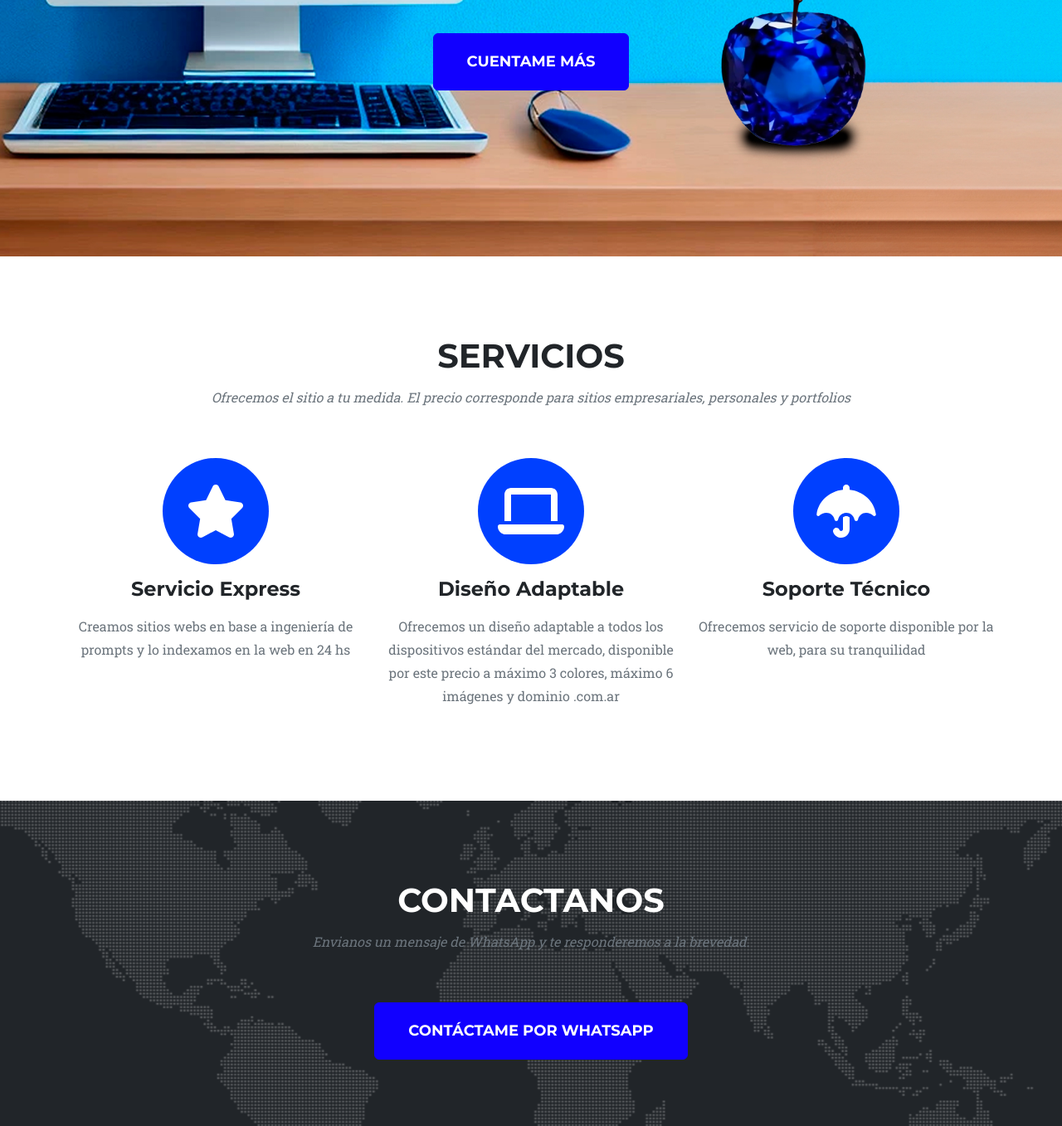
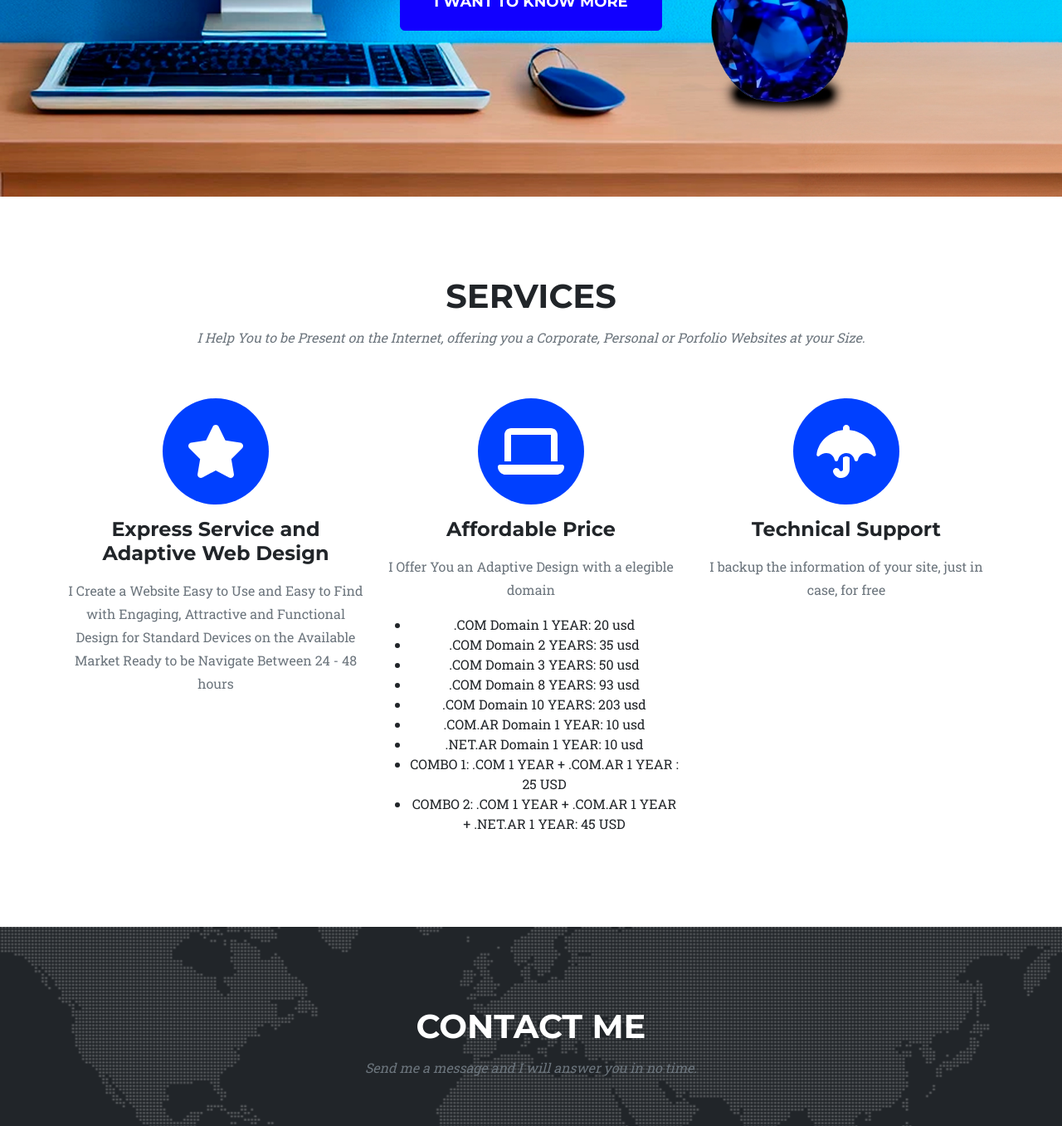
Before and after one commit to ivanayael/iycsapphirebusiness, a plain HTML site: page index.html in a window 1280 px wide. Shown: the part 580-1937 px from the top of the page at 83% size. Drawn offline with nearby package versions, Linux system fonts and the light colour scheme.

Commit message:
third commit: Price section added, english translation, price and market investigation (GoDaddy)

```diff
--- a/index.html
+++ b/index.html
@@ -3,16 +3,29 @@
     <head>
         <meta charset="utf-8" />
         <meta name="viewport" content="width=device-width, initial-scale=1, shrink-to-fit=no" />
-        <meta name="description" content="" />
-        <meta name="author" content="" />
-        <title>Agency - Start Bootstrap Theme</title>
+        <meta name="description" content="IYC Sapphire Web Development" />
+        <meta name="author" content="Ivana Yael Currá" />
+        <meta name="keywords" content="iyc,sapphire,website,web,webs,development,desarrollo,programación,ivana,yael,curra,diseño" />
+        <title>IYC Sapphire</title>
         <!-- Favicon-->
-        <link rel="icon" type="image/x-icon" href="assets/favicon.ico" />
+        <link type="image/png" sizes="16x16" rel="icon" href="assets/web/icons8-diamond-color-16.png">
+        <link type="image/png" sizes="32x32" rel="icon" href="assets/web/icons8-diamond-32.png">
+        <link type="image/png" sizes="96x96" rel="icon" href="assets/web/icons8-diamond-96.png">
+        <link rel="icon" type="image/png" sizes="72x72" href="assets/android/icons8-diamond-72.png">
+        <link rel="icon" type="image/png" sizes="96x96" href="assets/android/icons8-diamond-96.png">
+        <link rel="apple-touch-icon" type="image/png" sizes="57x57" href="assets/ios/icons8-diamond-57.png">
+        <link rel="apple-touch-icon" type="image/png" sizes="60x60" href="assets/ios/icons8-diamond-60.png">
+        <link rel="apple-touch-icon" type="image/png" sizes="72x72" href="assets/ios/icons8-diamond-72.png">
+        <link rel="apple-touch-icon" type="image/png" sizes="76x76" href="assets/ios/icons8-diamond-76.png">
+        <meta name="msapplication-square70x70logo" content="assets/windows/icons8-diamond-70.png">
+        <meta name="msapplication-TileColor" content="#C0FFEE">
+        <meta name="application-name" content="IYC Sapphire Development Website">
+
         <!-- Font Awesome icons (free version)-->
         <script src="https://use.fontawesome.com/releases/v6.3.0/js/all.js" crossorigin="anonymous"></script>
         <!-- Google fonts-->
         <link href="https://fonts.googleapis.com/css?family=Montserrat:400,700" rel="stylesheet" type="text/css" />
-        <link href="https://fonts.googleapis.com/css?family=Roboto+Slab:400,100,300,700" rel="stylesheet" type="text/css" />
+        <link href="https://fonts.googleapis.com/css?family=Roboto+Slab:400,700" rel="stylesheet" type="text/css" />
         <!-- Core theme CSS (includes Bootstrap)-->
         <link href="css/styles.css" rel="stylesheet" />
     </head>
@@ -20,15 +33,15 @@
         <!-- Navigation-->
         <nav class="navbar navbar-expand-lg navbar-dark fixed-top" id="mainNav">
             <div class="container">
-                <a class="navbar-brand" href="#page-top"><img src="assets/img/navbar-logo.svg" alt="..." /></a>
+                <a class="navbar-brand" href="#page-top"><img src="assets/img/navbar-logo.svg" alt="Logo de IYC Sapphire" /></a>
                 <button class="navbar-toggler" type="button" data-bs-toggle="collapse" data-bs-target="#navbarResponsive" aria-controls="navbarResponsive" aria-expanded="false" aria-label="Toggle navigation">
                     Menu
                     <i class="fas fa-bars ms-1"></i>
                 </button>
                 <div class="collapse navbar-collapse" id="navbarResponsive">
                     <ul class="navbar-nav text-uppercase ms-auto py-4 py-lg-0">
-                        <li class="nav-item"><a class="nav-link" href="#services">Servicios</a></li>
-                        <li class="nav-item"><a class="nav-link" href="#contact">Contáctanos</a></li>
+                        <li class="nav-item"><a class="nav-link" href="#services" aria-label="Services">Services</a></li>
+                        <li class="nav-item"><a class="nav-link" href="#contact" aria-label="Contact Me">Contact Me</a></li>
                     </ul>
                 </div>
             </div>
@@ -36,17 +49,17 @@
         <!-- Masthead-->
         <header class="masthead">
             <div class="container">
-                <div class="masthead-subheading text-shadow">Bienvenido a IYC Sapphire!</div>
-                <div class="masthead-heading text-uppercase text-shadow">Ofrecemos sitios en 24 hs por 15000 pesos argentinos</div>
-                <a class="btn btn-primary btn-xl text-uppercase" href="#services">Cuentame Más</a>
+                <div class="masthead-subheading text-shadow">I am IYC Sapphire</div>
+                <div class="masthead-heading text-uppercase text-shadow">Fast and Clear Web Development</div>
+                <a class="btn btn-primary btn-xl text-uppercase" href="#services" aria-label="More Information about our Services">I Want to Know More</a>
             </div>
         </header>
         <!-- Services-->
         <section class="page-section" id="services">
             <div class="container">
                 <div class="text-center">
-                    <h2 class="section-heading text-uppercase">Servicios</h2>
-                    <h3 class="section-subheading text-muted">Ofrecemos el sitio a tu medida. El precio corresponde para sitios empresariales, personales y portfolios</h3>
+                    <h2 class="section-heading text-uppercase">Services</h2>
+                    <h3 class="section-subheading text-muted">I Help You to be Present on the Internet, offering you a Corporate, Personal or Porfolio Websites at your Size.</h3>
                 </div>
                 <div class="row text-center">
                     <div class="col-md-4">
@@ -54,24 +67,36 @@
                             <i class="fas fa-circle fa-stack-2x text-primary"></i>
                             <i class="fas fa-star fa-stack-1x fa-inverse"></i>
                         </span>
-                        <h4 class="my-3">Servicio Express</h4>
-                        <p class="text-muted">Creamos sitios webs en base a ingeniería de prompts y lo indexamos en la web en 24 hs</p>
+                        <h4 class="my-3">Express Service and Adaptive Web Design</h4>
+                        <p class="text-muted">I Create a Website Easy to Use and Easy to Find with Engaging, Attractive and Functional Design for Standard Devices on the Available Market Ready to be Navigate Between 24 - 48 hours</p>
                     </div>
                     <div class="col-md-4">
                         <span class="fa-stack fa-4x">
                             <i class="fas fa-circle fa-stack-2x text-primary"></i>
                             <i class="fas fa-laptop fa-stack-1x fa-inverse"></i>
                         </span>
-                        <h4 class="my-3">Diseño Adaptable</h4>
-                        <p class="text-muted">Ofrecemos un diseño adaptable a todos los dispositivos estándar del mercado, disponible por este precio a máximo 3 colores, máximo 6 imágenes y dominio .com.ar</p>
+                        <h4 class="my-3">Affordable Price</h4>
+                        <p class="text-muted">I Offer You an Adaptive Design with a elegible domain
+                            <ul>
+                                <li>.COM Domain 1 YEAR: 20 usd</li>
+                                <li>.COM Domain 2 YEARS: 35 usd</li>
+                                <li>.COM Domain 3 YEARS: 50 usd</li>
+                                <li>.COM Domain 8 YEARS: 93 usd</li>
+                                <li>.COM Domain 10 YEARS: 203 usd</li>
+                                <li>.COM.AR Domain 1 YEAR: 10 usd</li>
+                                <li>.NET.AR Domain 1 YEAR: 10 usd</li>
+                                <li>COMBO 1: .COM 1 YEAR + .COM.AR 1 YEAR : 25 USD</li>
+                                <li>COMBO 2: .COM 1 YEAR + .COM.AR 1 YEAR + .NET.AR 1 YEAR: 45 USD </li>
+                            </ul>
+                        </p>
                     </div>
                     <div class="col-md-4">
                         <span class="fa-stack fa-4x">
                             <i class="fas fa-circle fa-stack-2x text-primary"></i>
                             <i class="fas fa-umbrella fa-stack-1x fa-inverse"></i>
                         </span>
-                        <h4 class="my-3">Soporte Técnico</h4>
-                        <p class="text-muted">Ofrecemos servicio de soporte disponible por la web, para su tranquilidad</p>
+                        <h4 class="my-3">Technical Support</h4>
+                        <p class="text-muted">I backup the information of your site, just in case, for free</p>
                     </div>
                 </div>
             </div>
@@ -82,11 +107,10 @@
         <section class="page-section" id="contact">
             <div class="container">
                 <div class="text-center">
-                    <h2 class="section-heading text-uppercase">Contactanos</h2>
-                    <h3 class="section-subheading text-muted">Envianos un mensaje de WhatsApp y te responderemos a la brevedad.</h3>
-                    <a class="btn btn-primary btn-xl text-uppercase text-center" id="submitButton" type="submit" href="https://wa.me/5491157014632?text=¡Estoy+interesado+en+el+sitio+web!">Contáctame por WhatsApp</a>
+                    <h2 class="section-heading text-uppercase">Contact Me</h2>
+                    <h3 class="section-subheading text-muted">Send me a message and I will answer you in no time.</h3>
+                    <a class="btn btn-primary btn-xl text-uppercase text-center" id="submitButton" type="submit" href="https://wa.me/5491157014632?text=¡Estoy+interesado+en+el+sitio+web!" target="_blank" rel="noopener noreferrer" aria-label="Contact me by WhatsApp">Contact Me by WhatsApp</a>
                 </div>
-
             </div>
         </section>
         <!-- Footer-->
@@ -95,7 +119,7 @@
                 <div class="row align-items-center">
                     <div class="col-lg-4 text-lg-start">Copyright &copy; IYC Sapphire 2024</div>
                     <div class="col-lg-4 my-3 my-lg-0">
-                        <a class="btn btn-dark btn-social mx-2" href="https://www.linkedin.com/in/ivanayael/" aria-label="LinkedIn"><i class="fab fa-linkedin-in"></i></a>
+                        <a class="btn btn-dark btn-social mx-2" href="https://www.linkedin.com/in/ivanayael/" aria-label="LinkedIn" target="_blank" rel="noopener noreferrer"><i class="fab fa-linkedin-in"></i></a>
                     </div>
                 </div>
             </div>
```
Also changed, not shown: assets/web/icons8-diamond-color-16.png (added), assets/web/icons8-diamond-color-32.png (added), assets/web/icons8-diamond-color-96.png (added), assets/windows/icons8-diamond-color-70.png (added), 7 other files.
